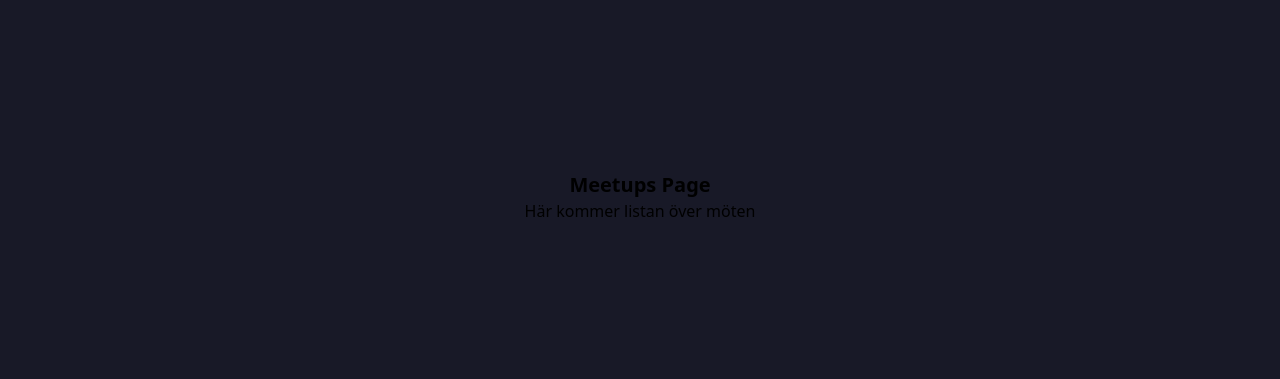
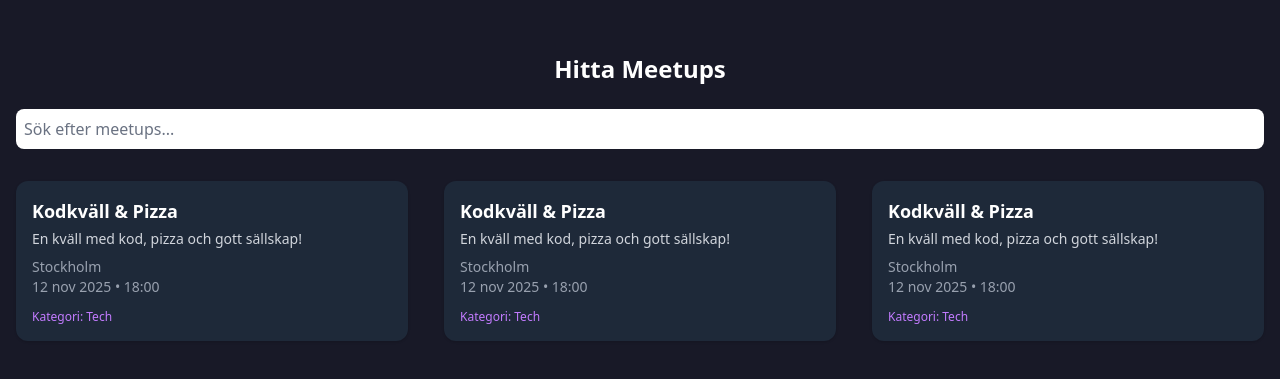
Before and after one commit to little-mry/meetverse-FE, a React (Vite) app: page /meetups in a window 1280 px wide. Shown: the part 203-582 px from the top of the page. Built offline with nearby package versions, Linux system fonts and the light colour scheme.

Commit message:
meetupspage

```diff
--- a/src/pages/MeetupsPage.tsx
+++ b/src/pages/MeetupsPage.tsx
@@ -1,8 +1,63 @@
 export default function MeetupsPage() {
   return (
-    <div className="flex flex-col items-center justify-center h-screen">
-      <h1 className="text-xl font-bold">Meetups Page</h1>
-      <p>Här kommer listan över möten</p>
-    </div>
+    <main className="main text-white p-4">
+      <h1 className="text-2xl font-bold text-center mb-6">Hitta Meetups</h1>
+
+      <div className="mb-8">
+        <input
+          type="text"
+          placeholder="Sök efter meetups..."
+          className="w-full p-2 rounded-lg bg-white text-gray-900 placeholder-gray-500 focus:ring-2 focus:ring-purple-500 focus:outline-none"
+        />
+      </div>
+
+      <section className="grid grid-cols-1 gap-9 sm:grid-cols-2 lg:grid-cols-3">
+        <article className="bg-gray-800 rounded-xl overflow-hidden shadow hover:shadow-lg transition">
+          {/* <img
+            src="https://images.unsplash.com/photo-1601924928353-3e3a7e8e34f3?auto=format&fit=crop&w=800&q=60"
+            alt="Meetup"
+            className="h-48 w-full object-cover"
+          /> */}
+          <div className="p-4">
+            <h2 className="text-lg font-semibold">Kodkväll & Pizza</h2>
+            <p className="text-gray-300 text-sm mt-1">En kväll med kod, pizza och gott sällskap!</p>
+            <p className="text-sm text-gray-400 mt-2">Stockholm</p>
+            <p className="text-sm text-gray-400"> 12 nov 2025 • 18:00</p>
+            <p className="text-xs mt-3 text-purple-400 font-medium">Kategori: Tech</p>
+          </div>
+        </article>
+
+        <article className="bg-gray-800 rounded-xl overflow-hidden shadow hover:shadow-lg transition">
+          {/* <img
+            src="https://images.unsplash.com/photo-1601924928353-3e3a7e8e34f3?auto=format&fit=crop&w=800&q=60"
+            alt="Meetup"
+            className="h-48 w-full object-cover"
+          /> */}
+          <div className="p-4">
+            <h2 className="text-lg font-semibold">Kodkväll & Pizza</h2>
+            <p className="text-gray-300 text-sm mt-1">En kväll med kod, pizza och gott sällskap!</p>
+            <p className="text-sm text-gray-400 mt-2">Stockholm</p>
+            <p className="text-sm text-gray-400"> 12 nov 2025 • 18:00</p>
+            <p className="text-xs mt-3 text-purple-400 font-medium">Kategori: Tech</p>
+          </div>
+        </article>
+
+        <article className="bg-gray-800 rounded-xl overflow-hidden shadow hover:shadow-lg transition">
+          {/* <img
+            src="https://images.unsplash.com/photo-1601924928353-3e3a7e8e34f3?auto=format&fit=crop&w=800&q=60"
+            alt="Meetup"
+            className="h-48 w-full object-cover"
+          /> */}
+          <div className="p-4">
+            <h2 className="text-lg font-semibold">Kodkväll & Pizza</h2>
+            <p className="text-gray-300 text-sm mt-1">En kväll med kod, pizza och gott sällskap!</p>
+            <p className="text-sm text-gray-400 mt-2">Stockholm</p>
+            <p className="text-sm text-gray-400"> 12 nov 2025 • 18:00</p>
+            <p className="text-xs mt-3 text-purple-400 font-medium">Kategori: Tech</p>
+          </div>
+        </article>
+      </section>
+
+    </main>
   );
 }
```
